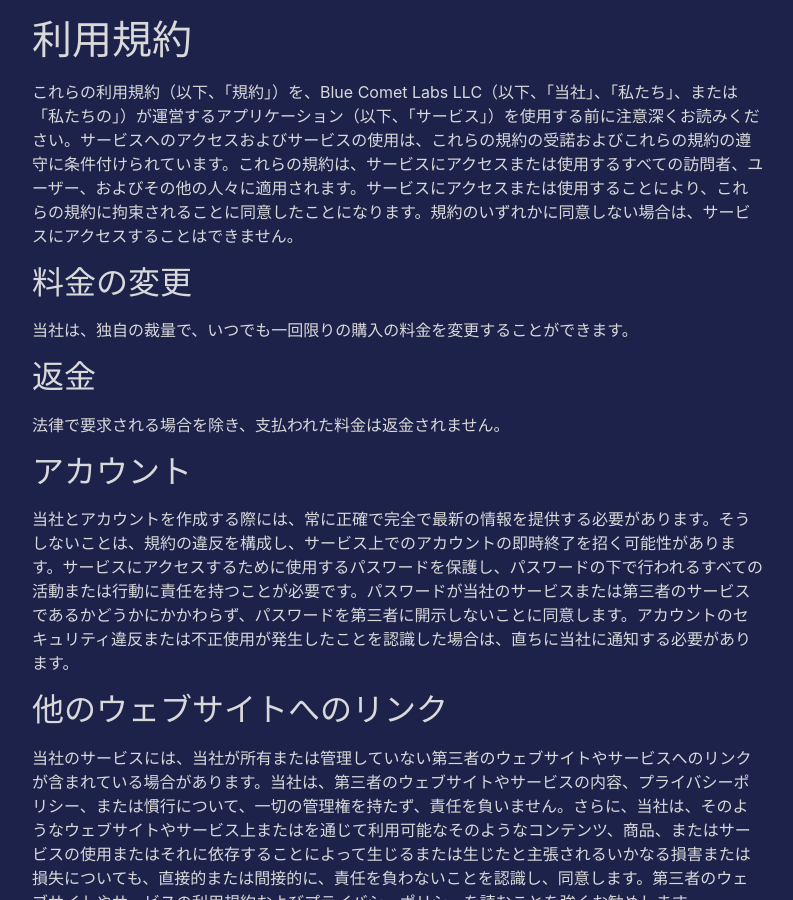
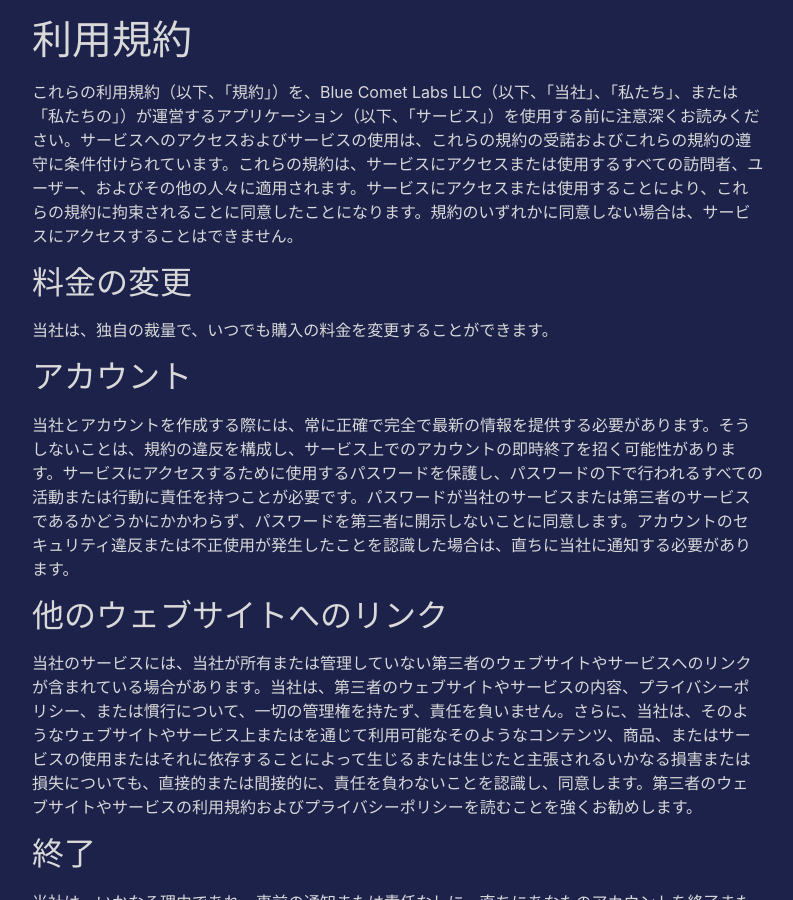
Before and after one commit to bluecometlabs/bluecometlabs.com, a Jekyll site: the page built from pages/ja/terms.md, in a window 1280 px wide and 900 px high. Shown: the whole window, without its empty margins (242-1035 px from the left). Built offline with Jekyll 4.4.1, drawn with Linux system fonts in a browser that asks for light colours; some of the changed text lies outside the part shown.

Commit message:
Update terms in ja

```diff
--- a/pages/ja/terms.md
+++ b/pages/ja/terms.md
@@ -12,11 +12,7 @@ redirect_from:
 
 ## 料金の変更
 
-当社は、独自の裁量で、いつでも一回限りの購入の料金を変更することができます。
-
-## 返金
-
-法律で要求される場合を除き、支払われた料金は返金されません。
+当社は、独自の裁量で、いつでも購入の料金を変更することができます。
 
 ## アカウント
 
```
Also changed, not shown: other parts of pages/ja/terms.md (+1 -0 lines).
